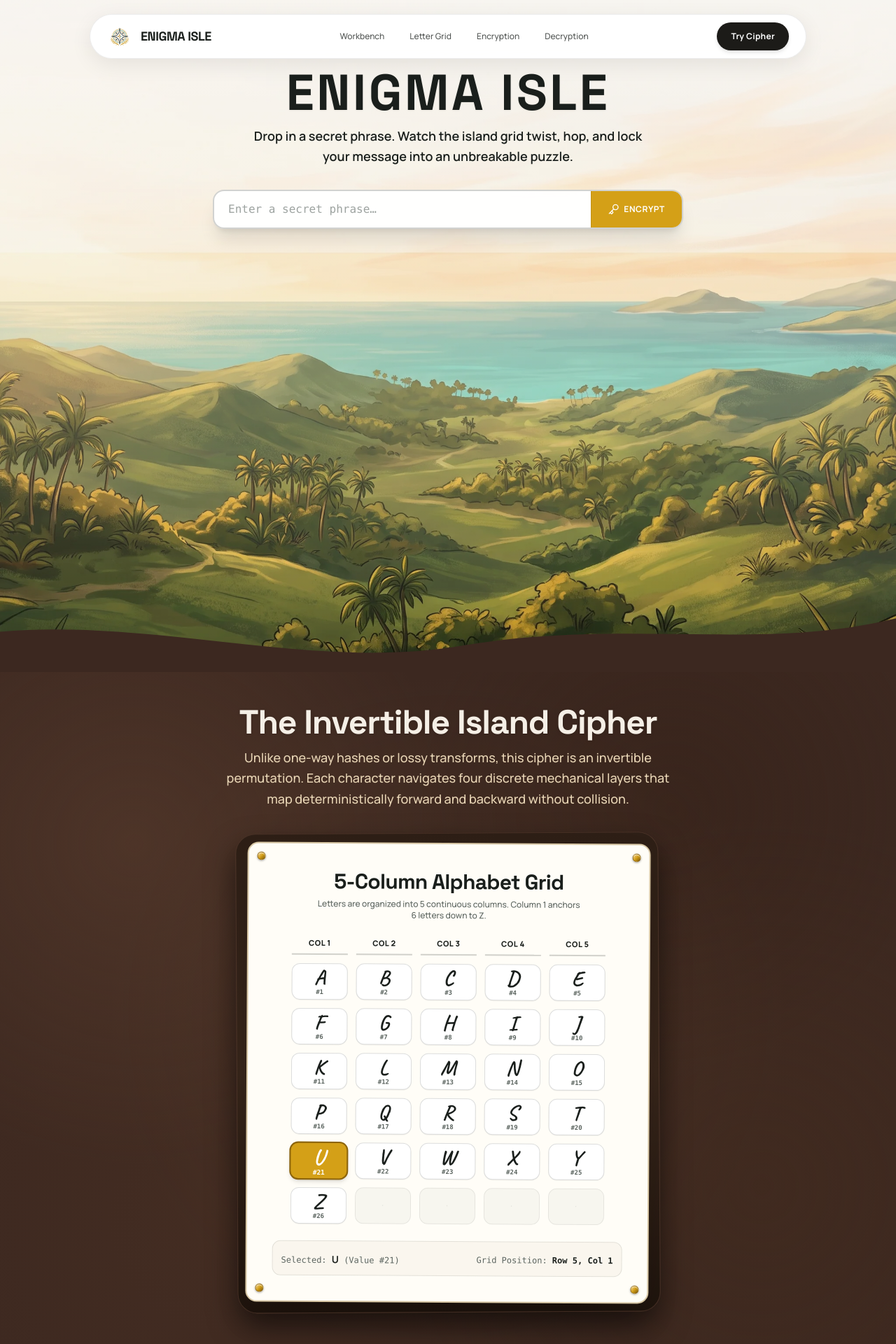
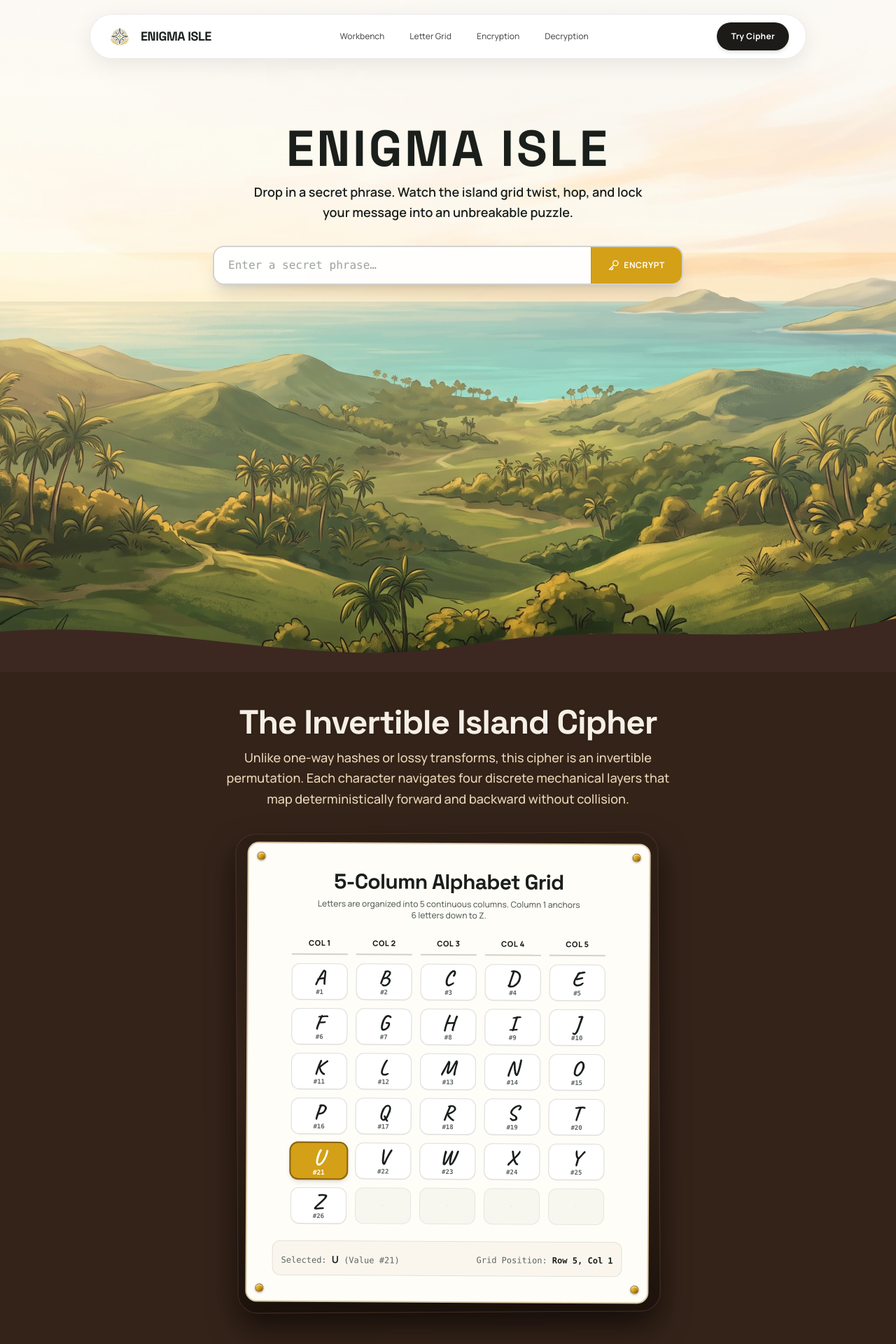
Before and after one commit to Dukeabaddon/Enigma-Isle, a React (Vite) app: page / in a window 1280 px wide. Shown: the top 1920 px of the page at 70% size. Built offline with nearby package versions, Linux system fonts and the light colour scheme.

Commit message:
feat(hero): wire 120dvh island wave above ResultExpand, align SEAM to #3c2820

```diff
--- a/src/components/about/AboutSection.tsx
+++ b/src/components/about/AboutSection.tsx
@@ -3,15 +3,8 @@ import AbcdTable from './AbcdTable';
 export default function AboutSection() {
   return (
     <section
-      className="relative text-white pt-12 pb-14 sm:pb-20 px-4 sm:px-6 overflow-hidden bg-[#3c2820]"
-      style={{
-        backgroundColor: '#3c2820',
-        backgroundImage: `radial-gradient(circle at 15% 25%, rgba(110, 75, 55, 0.35) 0%, transparent 35%),
-                          radial-gradient(circle at 85% 75%, rgba(70, 45, 30, 0.4) 0%, transparent 40%),
-                          radial-gradient(circle at 50% 50%, rgba(95, 65, 45, 0.25) 0%, transparent 60%),
-                          radial-gradient(circle at 75% 20%, rgba(50, 30, 20, 0.35) 0%, transparent 30%),
-                          radial-gradient(circle at 25% 80%, rgba(85, 55, 38, 0.3) 0%, transparent 40%)`,
-      }}
+      className="relative text-white pt-12 pb-14 sm:pb-20 px-4 sm:px-6 overflow-hidden bg-[#342319]"
+      style={{ backgroundColor: '#342319' }}
     >
       <div
         id="table"
--- a/src/components/hero/HeroWorkbench.tsx
+++ b/src/components/hero/HeroWorkbench.tsx
@@ -3,6 +3,9 @@ import { Key } from 'lucide-react';
 import { useCipher } from '@/hooks/useCipher';
 import ResultExpand from './ResultExpand';
 import StepsModal from './StepsModal';
+
+/** Seam brown — exact hex requested by Aaron in Moat Task 100 */
+const SEAM = '#3c2820';
 
 export default function HeroWorkbench() {
   const {
@@ -23,20 +26,19 @@ export default function HeroWorkbench() {
   const [dropdownOpen, setDropdownOpen] = useState(false);
   const dropdownRef = useRef<HTMLDivElement>(null);
 
-  // Smooth scroll to expanded cipher result upon execution (Moat f9daf886)
+  // Smooth scroll to result section below hero
   useEffect(() => {
     if (isExpanded && (encryptResult || decryptResult)) {
       const timer = setTimeout(() => {
-        const el = document.getElementById('cipher-result');
+        const el = document.getElementById('cipher-result-section');
         if (el) {
-          el.scrollIntoView({ behavior: 'smooth', block: 'center' });
+          el.scrollIntoView({ behavior: 'smooth', block: 'start' });
         }
       }, 150);
       return () => clearTimeout(timer);
     }
   }, [isExpanded, encryptResult, decryptResult]);
 
-  // Close dropdown on outside click
   useEffect(() => {
     if (!dropdownOpen) return;
     const handleClickOutside = (e: MouseEvent) => {
@@ -57,7 +59,6 @@ export default function HeroWorkbench() {
     }
   };
 
-  // Immediate dropdown dismissal on alternate selection (Moat 5675e5b3 & 663bd05e)
   const handleSelectAlternate = (action: 'encrypt' | 'decrypt') => {
     setActiveAction(action);
     setDropdownOpen(false);
@@ -67,11 +68,8 @@ export default function HeroWorkbench() {
   };
 
   return (
-    <section
-      id="workbench"
-      className="relative w-full overflow-hidden bg-[#3c2820] min-h-[120dvh] flex flex-col justify-between"
-    >
-      {/* Hidden SVG Definition for Smooth Responsive Wave Clip-Path applied to island plate (Moat 58f3da48 / 793f7cb8) */}
+    <>
+      {/* Hidden SVG Definition for Smooth Responsive Wave Clip-Path applied to island plate */}
       <svg width="0" height="0" className="absolute pointer-events-none" aria-hidden="true">
         <defs>
           <clipPath id="hero-island-wave-cut" clipPathUnits="objectBoundingBox">
@@ -80,36 +78,37 @@ export default function HeroWorkbench() {
         </defs>
       </svg>
 
-      {/* Background Island Scenic Plate 120dvh with Wave Cut between 110-120dvh */}
+      {/* Section 1 — Hero Workbench (120dvh with wave cut at bottom into #3c2820 dirt ground) */}
+      <section
+        id="workbench"
+        className="relative w-full overflow-hidden min-h-[120dvh] flex flex-col justify-between"
+        style={{ backgroundColor: SEAM }}
+      >
         <div
           className="absolute top-0 left-0 right-0 h-[120dvh] pointer-events-none select-none z-0 overflow-hidden"
           style={{ clipPath: 'url(#hero-island-wave-cut)' }}
         >
           <div
-          className="absolute inset-0 bg-cover bg-bottom opacity-95 max-sm:hidden"
+            className="absolute inset-0 bg-cover bg-bottom max-sm:hidden"
             style={{ backgroundImage: `url('/images/hero-island.webp')` }}
           />
           <div
-          className="absolute inset-0 bg-cover bg-bottom opacity-95 sm:hidden"
+            className="absolute inset-0 bg-cover bg-bottom sm:hidden"
             style={{ backgroundImage: `url('/images/hero-island-mobile.webp')` }}
           />
-        {/* Soft, breathable top fade revealing lush island art */}
           <div className="absolute inset-0 bg-gradient-to-b from-white/60 via-white/25 to-transparent" />
         </div>
 
-      {/* Main Hero Interactive Container - Full Screen positioned higher */}
-      <div className="relative z-10 max-w-4xl mx-auto w-full px-4 sm:px-6 min-h-[calc(100dvh-4rem)] flex flex-col items-center justify-start pt-16 sm:pt-24 pb-12 text-center">
-        {/* Brand Hero Title */}
+        {/* Title + input pushed down from sticky nav */}
+        <div className="relative z-10 max-w-4xl mx-auto w-full px-4 sm:px-6 flex flex-col items-center justify-start text-center flex-1 pt-28 sm:pt-36 md:pt-44 pb-16 sm:pb-20">
           <h1 className="font-display font-black text-4xl sm:text-6xl md:text-7xl tracking-wider text-ink mb-3 drop-shadow-xs">
             ENIGMA ISLE
           </h1>
 
-        {/* Engaging Plain Subtitle */}
           <p className="max-w-xl text-base sm:text-lg text-ink font-semibold mb-8 leading-relaxed">
             Drop in a secret phrase. Watch the island grid twist, hop, and lock your message into an unbreakable puzzle.
           </p>
 
-        {/* Input & Single Active Button with Hover Replacement Dropdown */}
           <div className="w-full max-w-2xl text-left">
             <label htmlFor="message-input" className="sr-only">
               Secret message
@@ -130,14 +129,12 @@ export default function HeroWorkbench() {
                 }}
               />
 
-            {/* Key Cluster: ONLY ONE button visible at a time; clean state-controlled replacement */}
               <div
                 ref={dropdownRef}
                 className="relative shrink-0 flex items-stretch"
                 onMouseEnter={() => setDropdownOpen(true)}
                 onMouseLeave={() => setDropdownOpen(false)}
               >
-              {/* Primary Active Button */}
                 {activeAction === 'encrypt' ? (
                   <button
                     type="button"
@@ -162,7 +159,6 @@ export default function HeroWorkbench() {
                   </button>
                 )}
 
-              {/* State-controlled Dropdown: Closes immediately on selection (Moat 5675e5b3) */}
                 {dropdownOpen && (
                   <div className="absolute right-0 top-full pt-1.5 z-30 animate-in fade-in zoom-in-95 duration-100">
                     {activeAction === 'encrypt' ? (
@@ -200,8 +196,9 @@ export default function HeroWorkbench() {
             )}
           </div>
         </div>
+      </section>
 
-      {/* Expand Result Region (grows downward, pushing Section 2 below) */}
+      {/* Section 2 — Cipher result (below hero, pushes About down) */}
       <ResultExpand
         isExpanded={isExpanded}
         mode={mode === 'decrypt' ? 'decrypt' : 'encrypt'}
@@ -211,7 +208,6 @@ export default function HeroWorkbench() {
         onReset={reset}
       />
 
-      {/* Deep-Dive Step Trace Modal */}
       <StepsModal
         isOpen={stepsModalOpen}
         onClose={() => setStepsModalOpen(false)}
@@ -219,6 +215,6 @@ export default function HeroWorkbench() {
         encryptTraces={encryptResult?.traces}
         decryptTraces={decryptResult?.traces}
       />
-    </section>
+    </>
   );
 }
--- a/src/components/hero/ResultExpand.tsx
+++ b/src/components/hero/ResultExpand.tsx
@@ -30,32 +30,38 @@ export default function ResultExpand({
     setTimeout(() => setCopied(false), 2000);
   };
 
+  const SEAM = '#3c2820';
+
   return (
     <AnimatePresence>
       {isExpanded && activeResult && (
-        <motion.div
+        <motion.section
+          id="cipher-result-section"
+          aria-label="Cipher result"
           initial={{ opacity: 0, height: 0 }}
           animate={{ opacity: 1, height: 'auto' }}
           exit={{ opacity: 0, height: 0 }}
           transition={{ duration: 0.7, ease: [0.16, 1, 0.3, 1] }}
-          className="relative w-full overflow-hidden bg-[#3c2820]"
+          className="relative w-full overflow-hidden scroll-mt-20"
+          style={{ backgroundColor: SEAM }}
         >
-          {/* Underground Dirt Strata Background Layer — Perfectly seamless with Section 2 #3c2820 */}
+          {/* Dirt strata — appears cleanly below the Section 1 wave cut */}
           <div
-            className="w-full bg-[#3c2820] bg-repeat-x py-16 sm:py-24 px-4 sm:px-6 relative min-h-[100dvh] flex flex-col justify-center"
+            className="w-full bg-repeat-x py-12 sm:py-16 px-4 sm:px-6 relative flex flex-col justify-center"
             style={{
-              backgroundImage: `linear-gradient(to bottom, #3c2820 0%, #3c2820 25px, transparent 80px), url('/images/hero-dirt.webp'), radial-gradient(circle at 20% 80%, rgba(90,60,45,0.4) 0%, transparent 40%), radial-gradient(circle at 80% 90%, rgba(70,45,30,0.5) 0%, transparent 45%)`,
-              backgroundSize: '100% 80px, auto 280px, 100% 100%, 100% 100%',
-              backgroundPosition: 'top center, center -40px, center, center',
-              backgroundColor: '#3c2820',
+              backgroundImage: `url('/images/hero-dirt.webp'), radial-gradient(circle at 20% 80%, rgba(90,60,45,0.4) 0%, transparent 40%), radial-gradient(circle at 80% 90%, rgba(70,45,30,0.5) 0%, transparent 45%)`,
+              backgroundSize: 'auto 260px, 100% 100%, 100% 100%',
+              backgroundPosition: 'top center, center, center',
+              backgroundColor: SEAM,
             }}
           >
-            {/* Sediment rocks & strata overlay */}
-            <div className="absolute inset-0 bg-[#3c2820]/45 pointer-events-none" />
+            <div
+              className="absolute inset-0 pointer-events-none"
+              style={{ backgroundColor: 'rgba(60, 40, 32, 0.35)' }}
+            />
 
             <div className="relative z-10 max-w-2xl mx-auto w-full space-y-4">
-              {/* Parchment Paper Card */}
-              <div id="cipher-result" className="relative parchment-paper p-6 sm:p-8 bg-[#FFFDF7] text-ink shadow-2xl scroll-mt-28">
+              <div id="cipher-result" className="relative parchment-paper p-6 sm:p-8 bg-[#FFFDF7] text-ink shadow-2xl">
                 {/* Result header (Moat d8683416: centered font-display subheading) */}
                 <div className="flex flex-col items-center justify-center text-center gap-3 pb-5 border-b border-ink/10">
                   <div className="space-y-1.5 w-full">
@@ -94,7 +100,7 @@ export default function ResultExpand({
               </div>
             </div>
           </div>
-        </motion.div>
+        </motion.section>
       )}
     </AnimatePresence>
   );
--- a/src/components/journey/StepCards.tsx
+++ b/src/components/journey/StepCards.tsx
@@ -32,7 +32,7 @@ export default function StepCards() {
   const dropStep = tick % 5;
 
   return (
-    <div className="w-full bg-[#3c2820]">
+    <div className="w-full bg-[#342319]">
       {/* S3 — How Encryption Works (100% screen width, rounded-t corners on dirt - Moat 04b0bae8 & bb6c8989) */}
       <section
         id="encrypt-journey"
```
Lines whose indentation alone changed are shown as unchanged.
